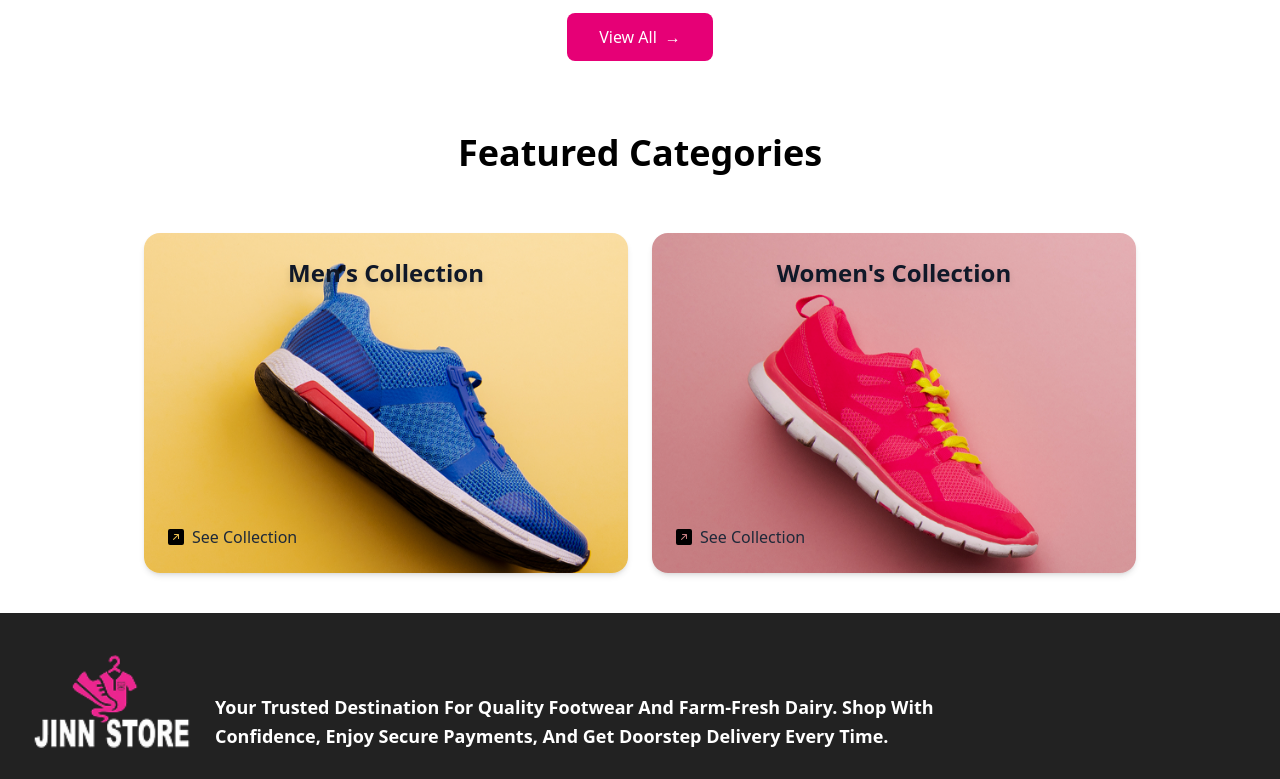
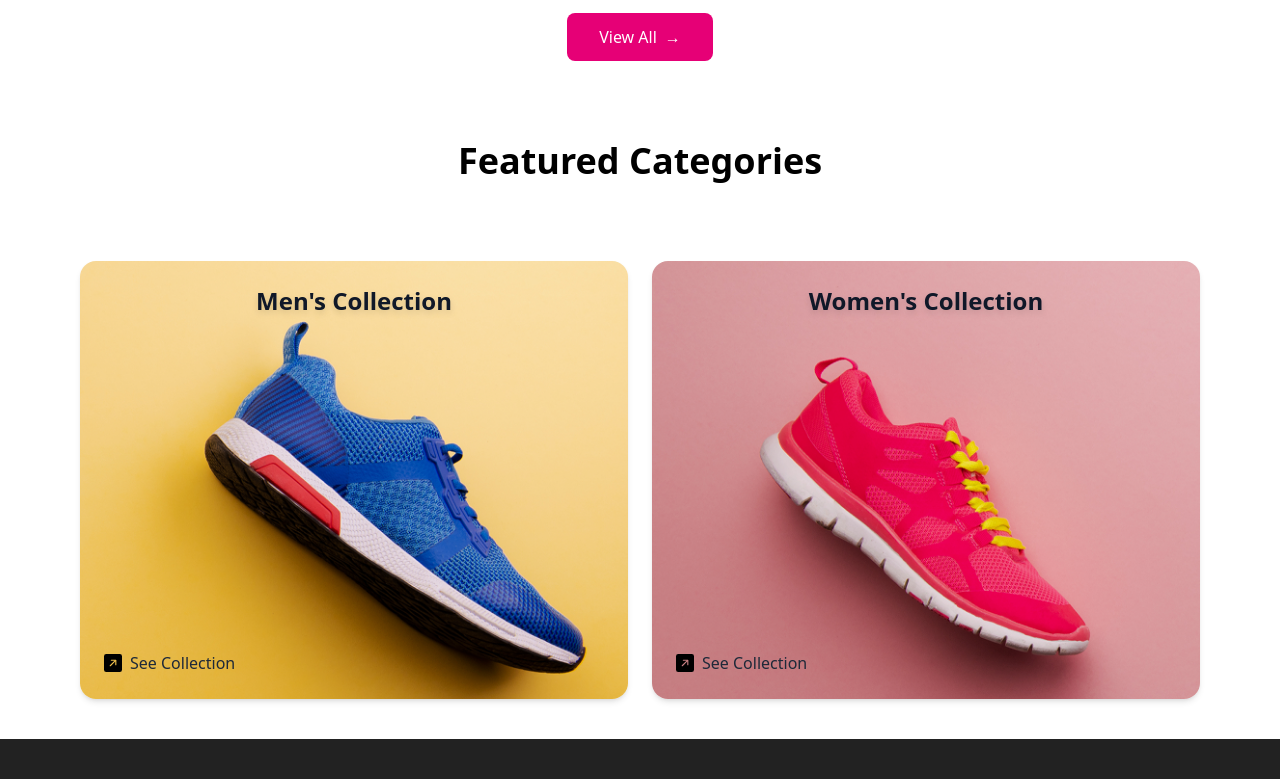
Before and after one commit to saherzakir/jinn, a React (Vite) app: page / in a window 1280 px wide. Shown: the part 1200-1979 px from the top of the page. Built offline with nearby package versions, Linux system fonts and the light colour scheme.

Commit message:
update code

```diff
--- a/src/components/featuredcategory.jsx
+++ b/src/components/featuredcategory.jsx
@@ -16,30 +16,29 @@ const categories = [
 
 export default function FeaturedCategories() {
     return (
-    <div className="pt-2 py-10">
+        <div className="pt-4 pb-10">
             {/* Section Title */}
-      <h2 className="text-3xl  md:text-4xl font-roboto font-bold text-center mb-15">
+            <h2 className="text-3xl md:text-4xl font-roboto font-bold text-center mb-20">
                 Featured Categories
             </h2>
 
             {/* Categories Grid */}
-      <div className="grid grid-cols-1 md:grid-cols-2 gap-6 max-w-5xl mx-auto px-4">
+            <div className="grid grid-cols-1 md:grid-cols-2 gap-6 max-w-6xl mx-auto px-4">
                 {categories.map((cat, index) => (
                     <div
                         key={index}
-            className="relative rounded-2xl shadow-md overflow-hidden bg-white"
-            style={{ height: "340px" }}
+                        className="relative rounded-2xl shadow-md overflow-hidden bg-white aspect-[4/3] md:aspect-[5/4]"
                     >
                         {/* Shoe Image */}
                         <img
                             src={cat.image}
                             alt={cat.title}
-              className="absolute inset-0 w-full h-full  font-roboto font-semibold object-contain scale-125 drop-shadow-2xl"
+                            className="absolute inset-0 w-full h-full object-contain scale-110 drop-shadow-2xl"
                         />
 
                         {/* Title Top Center */}
                         <div className="absolute top-6 inset-x-0 text-center z-10">
-              <h3 className="text-2xl font-bold text-gray-900 drop-shadow-md">
+                            <h3 className="text-xl md:text-2xl font-bold text-gray-900 drop-shadow-md">
                                 {cat.title}
                             </h3>
                         </div>
@@ -48,13 +47,12 @@ export default function FeaturedCategories() {
                         <div className="absolute bottom-6 left-6 z-10">
                             <a
                                 href="#"
-              className="flex items-center gap-2 text-base font-lato font-medium text-gray-800 hover:text-black"
+                                className="flex items-center gap-2 text-sm md:text-base font-lato font-medium text-gray-800 hover:text-black"
                             >
-           <BsArrowUpRightSquareFill  className="text-black" /> {/* ↗ Arrow */}
+                                <BsArrowUpRightSquareFill className="text-black text-lg" />
                                 <span>See Collection</span>
                             </a>
                         </div>
-
                     </div>
                 ))}
             </div>
--- a/src/components/footer.jsx
+++ b/src/components/footer.jsx
@@ -17,11 +17,10 @@ const Footer = () => {
 
     {/* Paragraph */}
     <div className="mt-4 md:mt-12 md:ml-4 text-white text-sm max-w-xl md:max-w-2xl lg:max-w-3xl">
-      <p className="font-lato text-sm sm:text-base md:text-lg leading-relaxed text-center md:text-left">
-        Your Trusted Destination For Quality Footwear And Farm-Fresh Dairy.
-        Shop With Confidence, Enjoy Secure Payments, And Get Doorstep Delivery
-        Every Time.
-      </p>
+    <p className="font-lato text-sm sm:text-base md:text-lg leading-relaxed text-center md:text-left whitespace-normal md:whitespace-nowrap">
+    Your Trusted Destination For Quality Footwear And Farm-Fresh Dairy.
+    Shop With Confidence, Enjoy Secure Payments, And Get Doorstep <br/> Delivery Every Time.
+  </p>
     </div>
   </div>
 </div>
```
Also changed, not shown: src/assets/sneakers.jpeg (deleted). Lines whose indentation alone changed are shown as unchanged.
